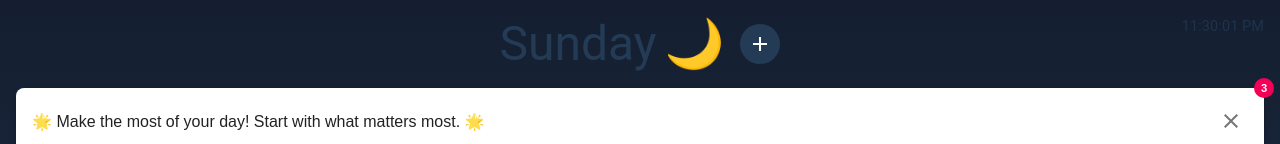
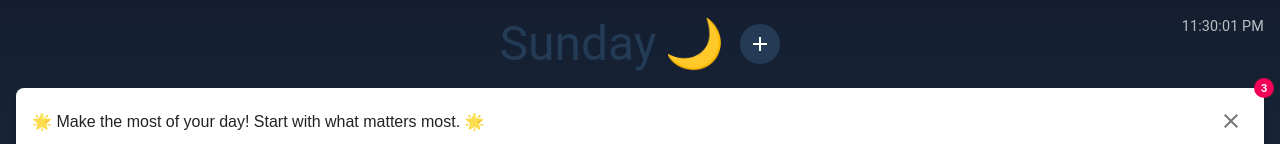
Before and after one commit to aaronbeall/todai, a React (Vite) app: page / in a window 1280 px wide. Shown: the top 144 px of the page. Built offline with nearby package versions, Linux system fonts and the light colour scheme; some icons are missing.

Commit message:
feat: Add getForegroundColor function and integrate it into App and ThemeContext for dynamic text color

```diff
--- a/src/App.tsx
+++ b/src/App.tsx
@@ -16,7 +16,7 @@ import PaperStack from './components/PaperStack';
 import { useTheme } from './contexts/ThemeContext';
 
 function App() {
-  const { getGradientBackground, getTitleColor, getTimeOfDayEmoji, timeOffset, setTimeOffset } = useTheme();
+  const { getGradientBackground, getTitleColor, getTimeOfDayEmoji, timeOffset, setTimeOffset, getForegroundColor } = useTheme();
   const [todos, setTodos] = useState<Todo[]>([]);
   const [tags, setTags] = useState<Tag[]>([]);
   const [drawerOpen, setDrawerOpen] = useState(false);
@@ -107,15 +107,15 @@ function App() {
         minHeight: '100vh',
         padding: 2,
         background: getGradientBackground(),
-        color: 'white',
+        color: getForegroundColor(), // Use foreground color for text
         position: 'relative',
       }}
     >
       <IconButton
-        sx={{ position: 'absolute', top: 16, left: 16 }}
+        sx={{ position: 'absolute', top: 16, left: 16, color: getForegroundColor() }} // Use foreground color for icon
         onClick={() => setDrawerOpen(true)}
       >
-        <MenuIcon style={{ color: 'white' }} />
+        <MenuIcon />
       </IconButton>
       <SideDrawer
         drawerOpen={drawerOpen}
@@ -133,7 +133,7 @@ function App() {
           right: 16,
           fontSize: '0.9rem',
           opacity: 0.7,
-          color: getTitleColor(),
+          color: getForegroundColor(), // Use foreground color for text
           cursor: 'pointer',
         }}
         onClick={handleTimeClick}
@@ -279,7 +279,10 @@ const TodoListItem = ({
   todo: Todo;
   tags: Tag[];
   handleToggleComplete: (id: number, completed: boolean) => void;
-}) => (
+}) => {
+  const { getForegroundColor } = useTheme(); // Use useTheme to get foreground color
+
+  return (
     <Box
       key={todo.id}
       sx={{
@@ -293,8 +296,8 @@ const TodoListItem = ({
         <Checkbox
           checked={todo.status === 'completed'}
           onChange={() => handleToggleComplete(todo.id, todo.status !== 'completed')}
-        icon={<RadioButtonUncheckedIcon style={{ fontSize: '20px', color: 'white' }} />}
-        checkedIcon={<CheckCircleIcon style={{ fontSize: '20px', color: 'white' }} />}
+          icon={<RadioButtonUncheckedIcon style={{ fontSize: '20px', color: getForegroundColor() }} />} // Use foreground color
+          checkedIcon={<CheckCircleIcon style={{ fontSize: '20px', color: getForegroundColor() }} />} // Use foreground color
           sx={{
             padding: 0,
           }}
@@ -303,7 +306,7 @@ const TodoListItem = ({
           component="div"
           sx={{
             textDecoration: todo.status === 'completed' ? 'line-through' : 'none',
-          color: 'white',
+            color: getForegroundColor(), // Use foreground color
           }}
         >
           {todo.text.split(/(#[^\s]+)/g).map((part, index) => {
@@ -316,7 +319,7 @@ const TodoListItem = ({
                   size="small"
                   sx={{
                     backgroundColor: tagColor,
-                  color: 'white',
+                    color: getForegroundColor(), // Use foreground color
                     marginLeft: 0.5,
                     marginRight: 0.5,
                   }}
@@ -331,11 +334,11 @@ const TodoListItem = ({
                 sx={{
                   display: 'inline-flex',
                   alignItems: 'baseline',
-                border: '1px solid rgba(255, 255, 255, 0.5)',
+                  border: `1px solid ${getForegroundColor()}80`, // Use theme foreground color with opacity
                   borderRadius: '9999px',
                   padding: '2px 8px',
                   marginLeft: 1,
-                color: 'rgba(255, 255, 255, 0.7)',
+                  color: `${getForegroundColor()}B3`, // Use theme foreground color with opacity
                 }}
               >
                 <CalendarTodayIcon
@@ -362,3 +365,4 @@ const TodoListItem = ({
       </IconButton>
     </Box>
   );
+};
--- a/src/contexts/ThemeContext.tsx
+++ b/src/contexts/ThemeContext.tsx
@@ -1,5 +1,5 @@
 import React, { createContext, useContext, useState } from 'react';
-import { getGradientBackground as originalGetGradientBackground, getTitleColor as originalGetTitleColor, getTimeOfDayEmoji as originalGetTimeOfDayEmoji, getHourOfDay } from '../theme';
+import { getGradientBackground as originalGetGradientBackground, getTitleColor as originalGetTitleColor, getTimeOfDayEmoji as originalGetTimeOfDayEmoji, getHourOfDay, getForegroundColor as originalGetForegroundColor } from '../theme';
 
 interface ThemeContextProps {
   timeOffset: number;
@@ -7,6 +7,7 @@ interface ThemeContextProps {
   getGradientBackground: (timeOffset?: number) => string;
   getTitleColor: (timeOffset?: number) => string;
   getTimeOfDayEmoji: (timeOffset?: number) => string;
+  getForegroundColor: (timeOffset?: number) => string;
 }
 
 const ThemeContext = createContext<ThemeContextProps | undefined>(undefined);
@@ -17,6 +18,7 @@ export const ThemeProvider: React.FC<{ children: React.ReactNode }> = ({ childre
   const getGradientBackground = () => originalGetGradientBackground(timeOffset);
   const getTitleColor = () => originalGetTitleColor(timeOffset);
   const getTimeOfDayEmoji = () => originalGetTimeOfDayEmoji(timeOffset);
+  const getForegroundColor = () => originalGetForegroundColor(timeOffset);
 
   return (
     <ThemeContext.Provider
@@ -26,6 +28,7 @@ export const ThemeProvider: React.FC<{ children: React.ReactNode }> = ({ childre
         getGradientBackground,
         getTitleColor,
         getTimeOfDayEmoji,
+        getForegroundColor,
       }}
     >
       {children}
--- a/src/theme.ts
+++ b/src/theme.ts
@@ -22,6 +22,12 @@ export const getTitleColor = (timeOffset = 0) => {
   return '#243B55'; // Night matching color
 };
 
+export const getForegroundColor = (timeOffset = 0) => {
+  const hour = getHourOfDay(timeOffset);
+  if (hour < 6 || hour >= 18) return '#FFFFFF'; // Light text for dark backgrounds (night and early morning)
+  return '#000000'; // Dark text for light backgrounds (daytime)
+};
+
 export function getTimeOfDayEmoji(timeOffset = 0): string {
   const hour = getHourOfDay(timeOffset);
   if (hour >= 5 && hour < 12) return '☀️'; // Morning
```
Lines whose indentation alone changed are shown as unchanged.
